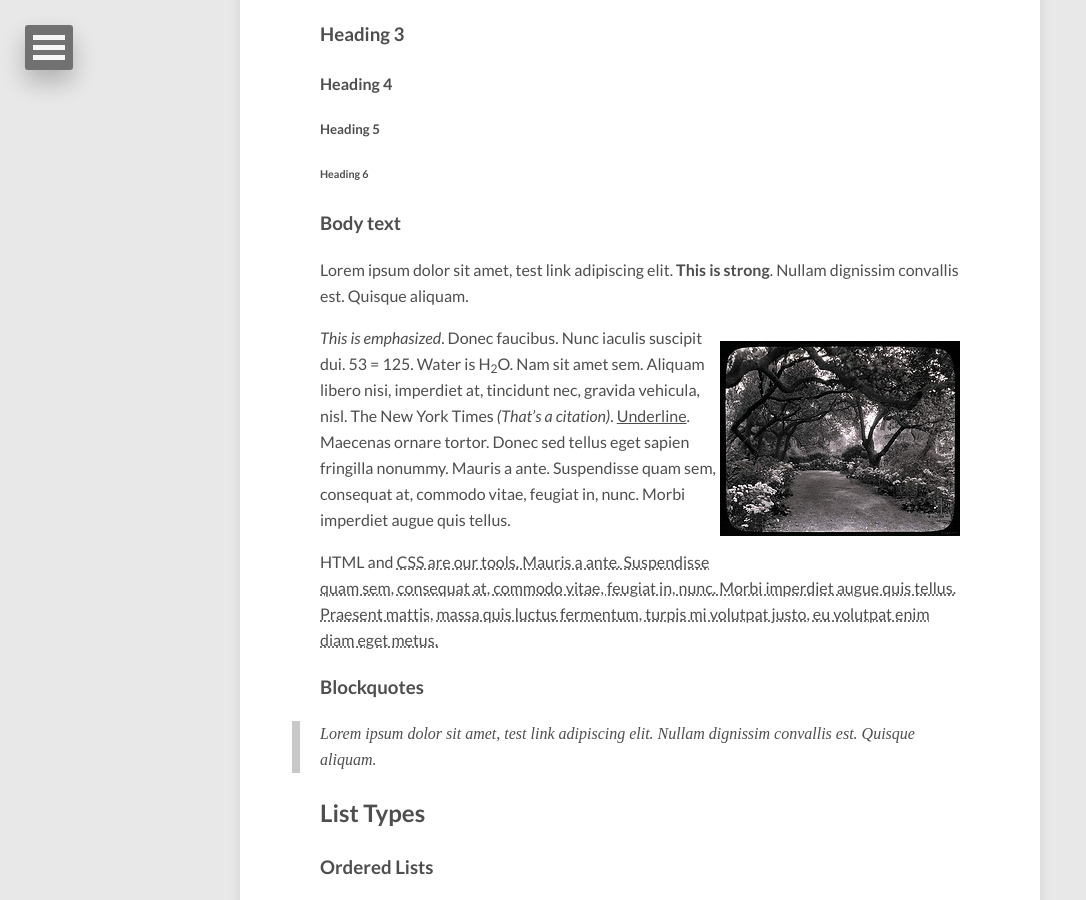
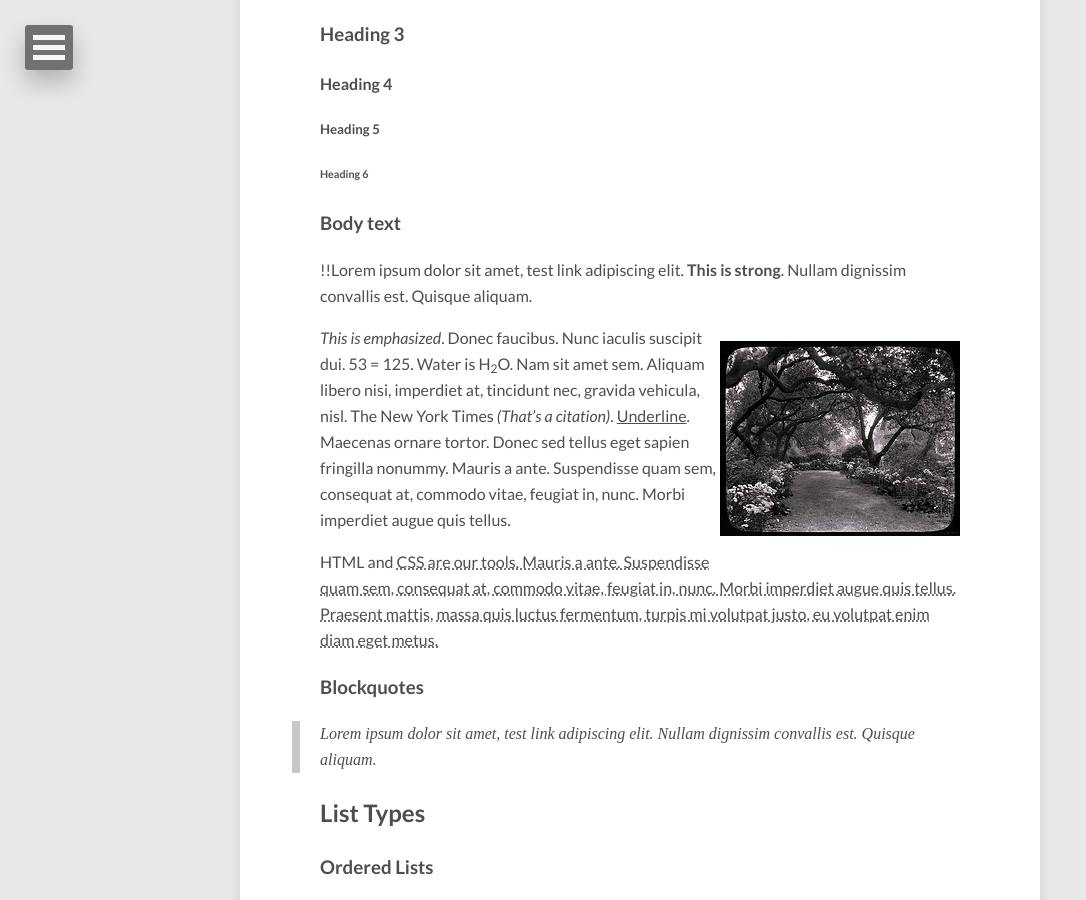
Before and after one commit to enter1996/enter.github.io, a Jekyll site: the page built from _posts/2011-03-10-sample-post.md, in a window 1280 px wide and 900 px high, scrolled down 717 px. Shown: the whole window, without its empty margins (0-1086 px from the left). Built offline with Jekyll 4.4.1, drawn with Linux system fonts in a browser that asks for light colours; nearby versions of some CDN libraries; comment, search, counter and statistics services are not loaded.

```diff
--- a/_posts/2011-03-10-sample-post.md
+++ b/_posts/2011-03-10-sample-post.md
@@ -27,7 +27,7 @@ Below is just about everything you'll need to style in the theme. Check the sour
 
 ### Body text
 
-Lorem ipsum dolor sit amet, test link adipiscing elit. **This is strong**. Nullam dignissim convallis est. Quisque aliquam.
+!!Lorem ipsum dolor sit amet, test link adipiscing elit. **This is strong**. Nullam dignissim convallis est. Quisque aliquam.
 
 ![Smithsonian Image]({{ site.url }}/images/3953273590_704e3899d5_m.jpg)
 {: .image-right}
```
